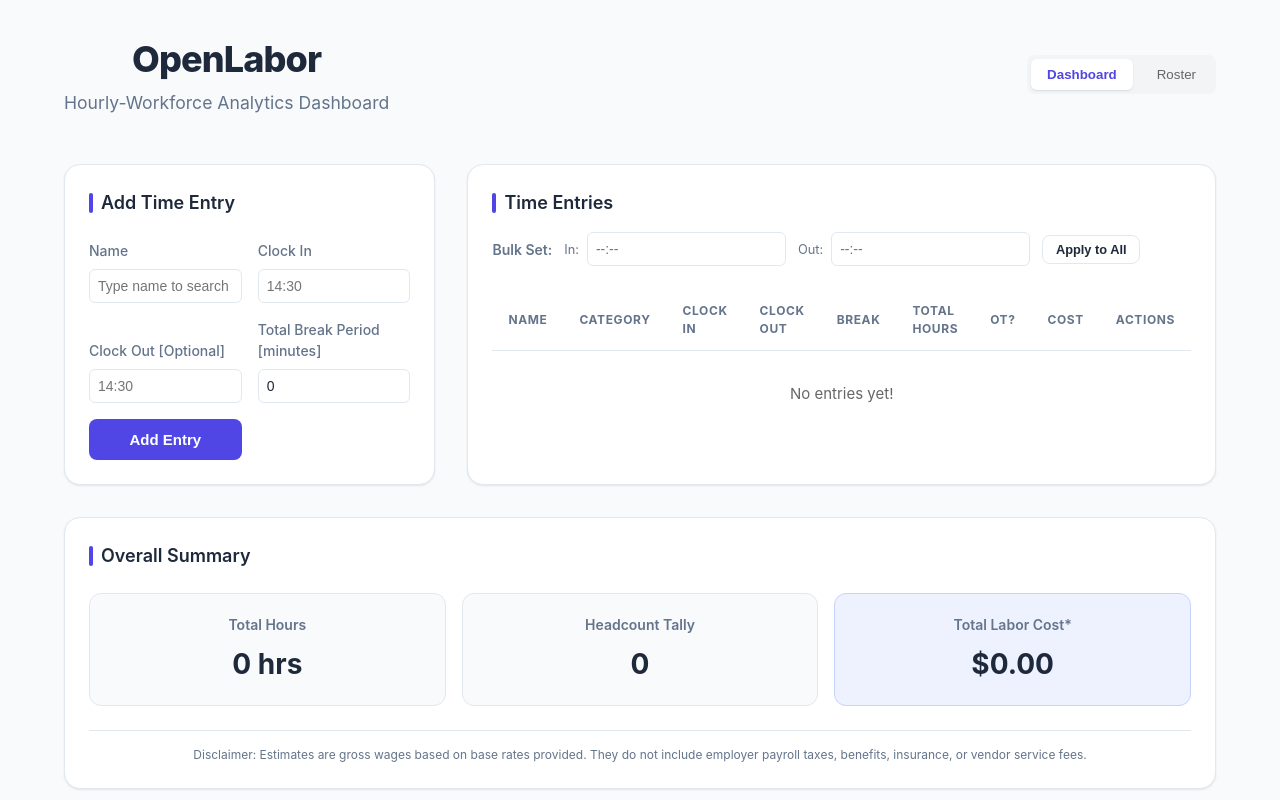
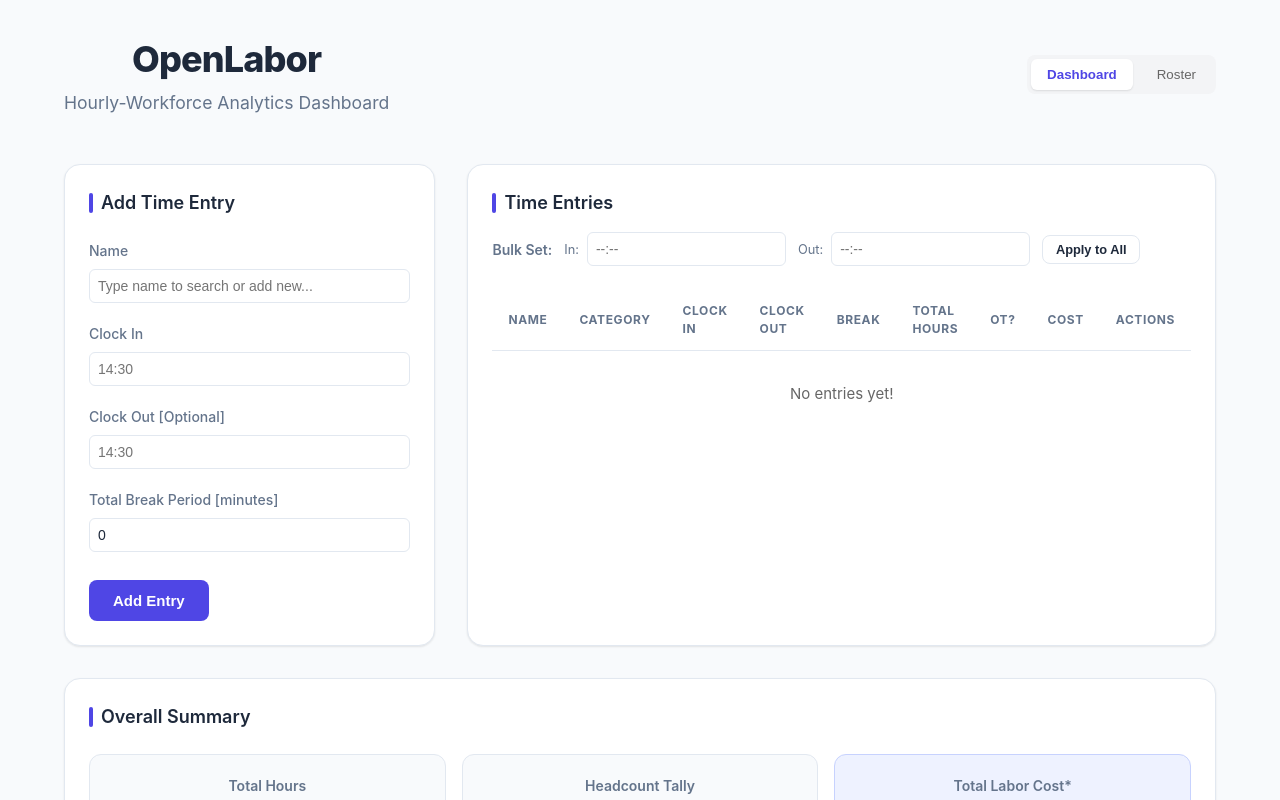
Before and after one commit to Garrett96/openlabor, a React (Vite) app: page / in a window 1280 px wide. Shown: the top 800 px of the page. Built offline with nearby package versions, Linux system fonts and the light colour scheme.

Commit message:
Revert "Update EntryForm.tsx"
This reverts commit d16326f906ee2d03e1f022e750de04d51b28341e.

```diff
--- a/src/components/EntryForm.tsx
+++ b/src/components/EntryForm.tsx
@@ -56,16 +56,7 @@ export default function EntryForm() {
     return (
         <section className="input-section">
         <h2>Add Time Entry</h2>
-        <form
-        onSubmit={handleSubmit}
-        onKeyDown={(e) => {
-            if (e.key === 'Enter') {
-                e.preventDefault();
-                handleSubmit(e as any);
-            }
-        }}
-        style={{ display: 'grid', gridTemplateColumns: 'repeat(auto-fit, minmax(150px, 1fr))', gap: '1rem', alignItems: 'end' }}
-        >
+        <form id="timeEntryForm" onSubmit={handleSubmit}>
         <div className="form-group">
         <label>Name</label>
         <EmployeeSearch
```
